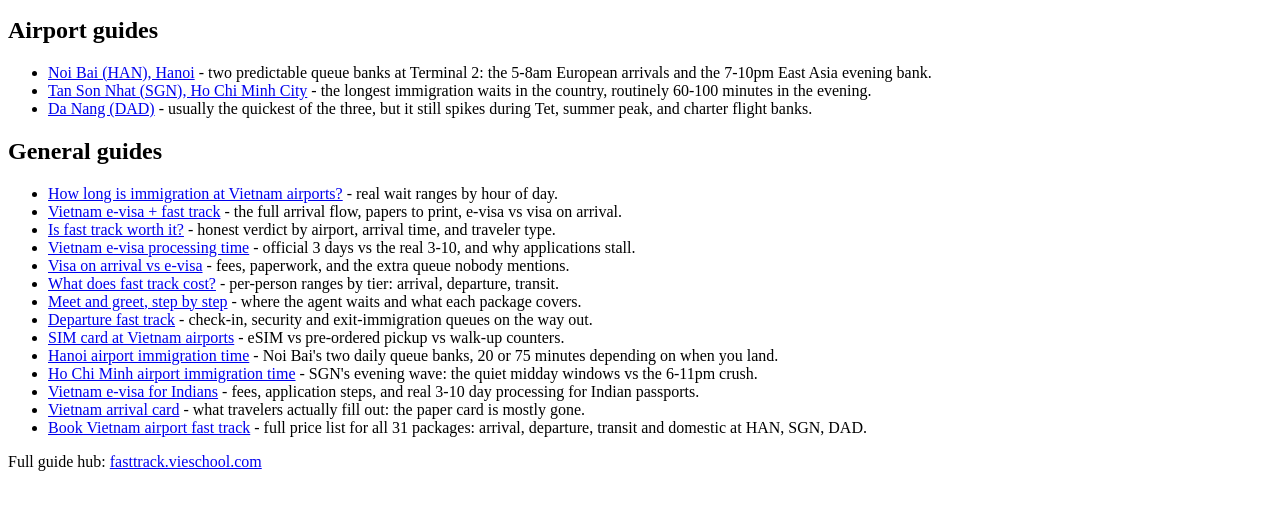
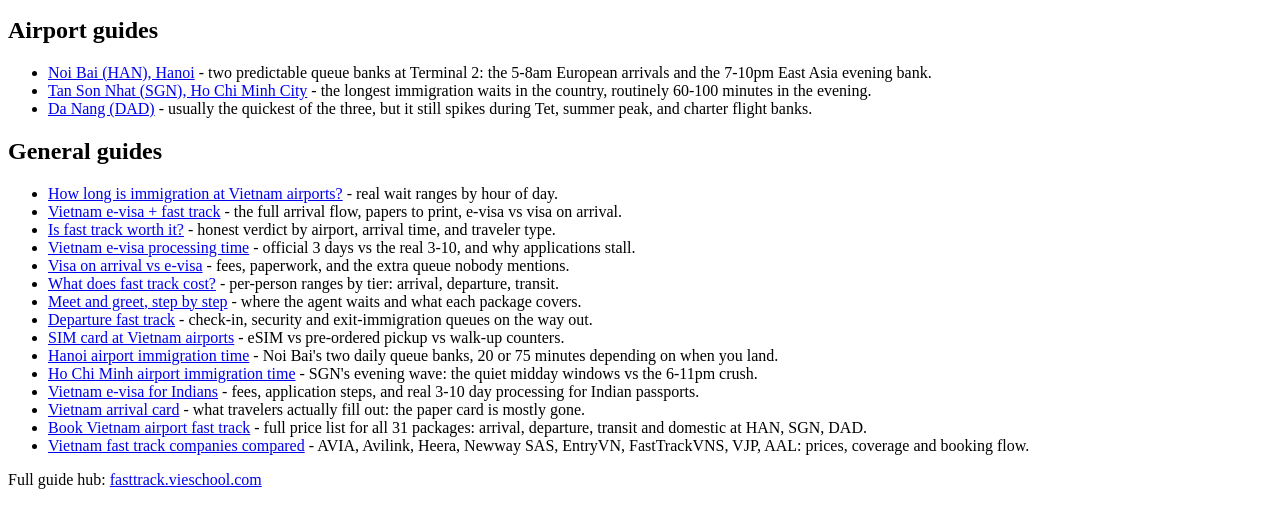
Before and after one commit to saintzzz/saintzzz.github.io, a plain HTML site: page index.html in a window 1280 px wide. Shown: the part 119-646 px from the top of the page. Drawn offline with Linux system fonts and the light colour scheme.

Commit message:
Link provider comparison page
Generated with Devin

```diff
--- a/index.html
+++ b/index.html
@@ -45,6 +45,7 @@
   <li><a href="https://fasttrack.vieschool.com/vietnam-evisa-for-indians.html">Vietnam e-visa for Indians</a> - fees, application steps, and real 3-10 day processing for Indian passports.</li>
   <li><a href="https://fasttrack.vieschool.com/vietnam-arrival-card.html">Vietnam arrival card</a> - what travelers actually fill out: the paper card is mostly gone.</li>
   <li><a href="https://fasttrack.vieschool.com/book-vietnam-airport-fast-track.html">Book Vietnam airport fast track</a> - full price list for all 31 packages: arrival, departure, transit and domestic at HAN, SGN, DAD.</li>
+  <li><a href="https://fasttrack.vieschool.com/vietnam-fast-track-companies.html">Vietnam fast track companies compared</a> - AVIA, Avilink, Heera, Newway SAS, EntryVN, FastTrackVNS, VJP, AAL: prices, coverage and booking flow.</li>
 </ul>
 
 <p>Full guide hub: <a href="https://fasttrack.vieschool.com/">fasttrack.vieschool.com</a></p>
```
